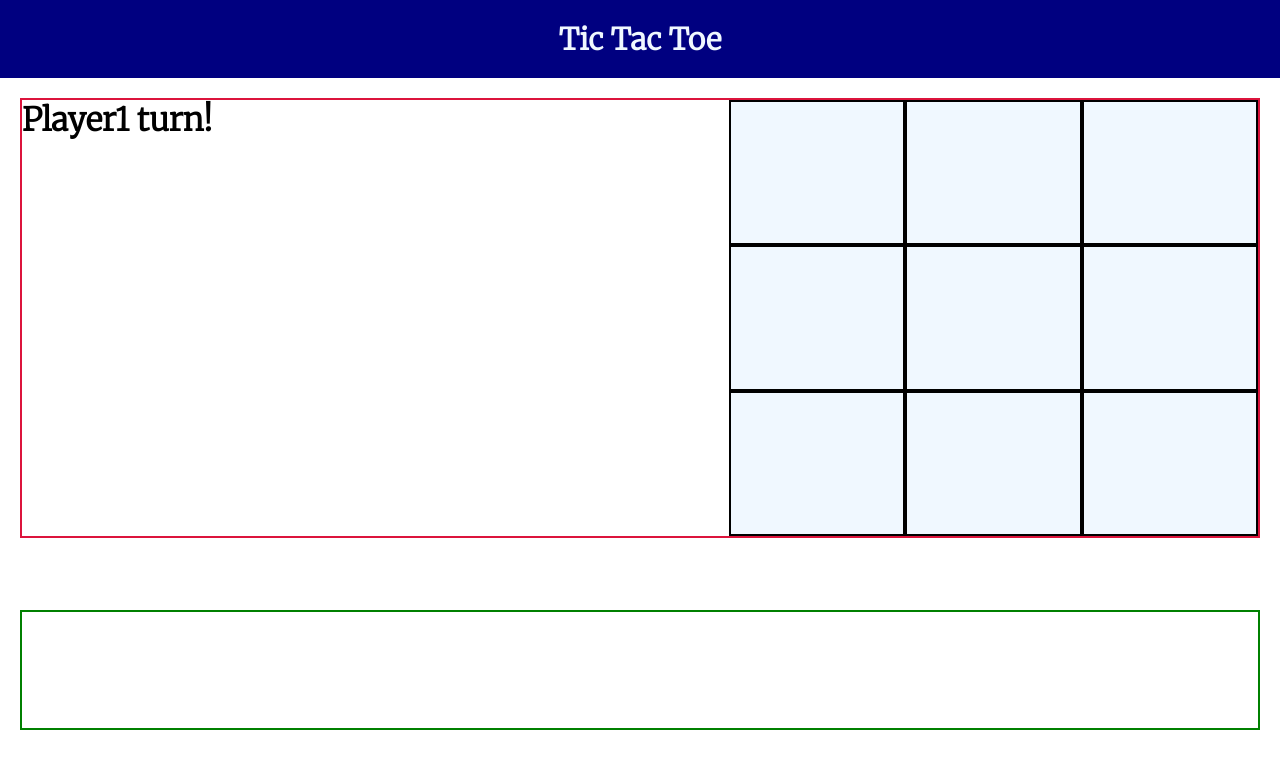
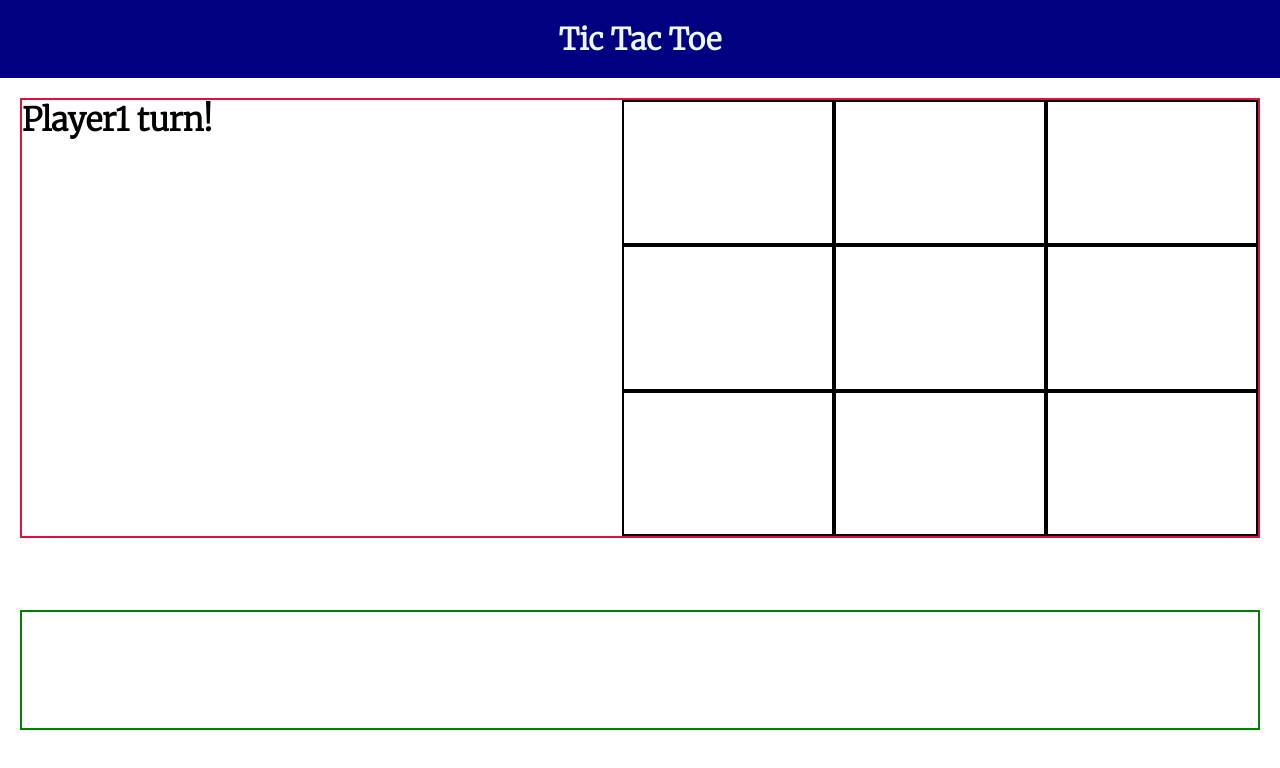
Before and after one commit to agneslily4709/TicTacToe, a React (Create React App) app in the folder tic-tac-toe/: page / in a window 1280 px wide. Shown: the top 768 px of the page. Built offline with nearby package versions, Linux system fonts and the light colour scheme.

Commit message:
Update App.css

```diff
--- a/tic-tac-toe/src/App.css
+++ b/tic-tac-toe/src/App.css
@@ -29,17 +29,23 @@ body {
         margin: 20px;
         border: 2px solid crimson;
         display: grid;
-        grid-template-columns: auto auto;
+        grid-template-columns: 600px auto;
 }
 .board{
         display: grid;
         grid-template-columns: auto auto auto;
 }
 .cell{
-        background-color: aliceblue;
         border: 2px solid black;
+        cursor: pointer;
 }
 .results{
         margin: 20px;
         border: 2px solid green;
 }
+.cross{
+        background-color: crimson;
+}
+.circle{
+        background-color: green;
+}
```
